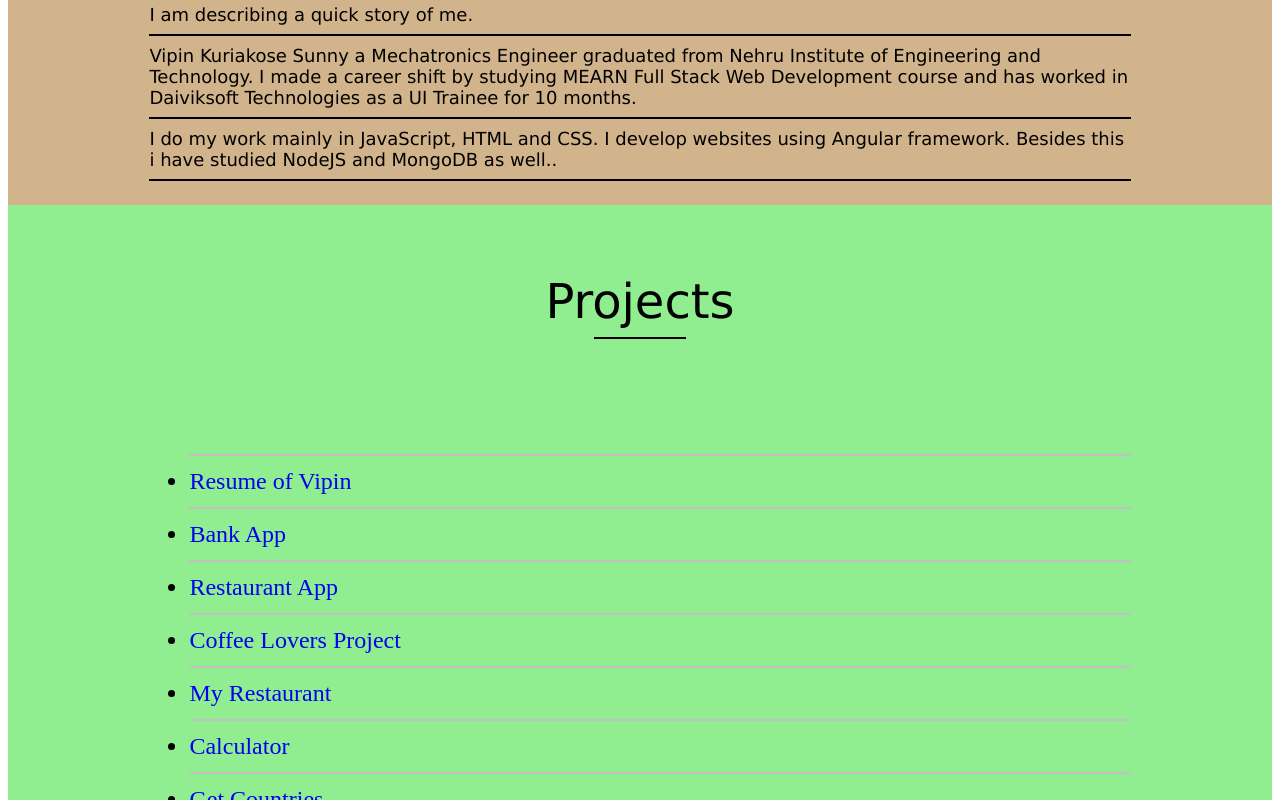
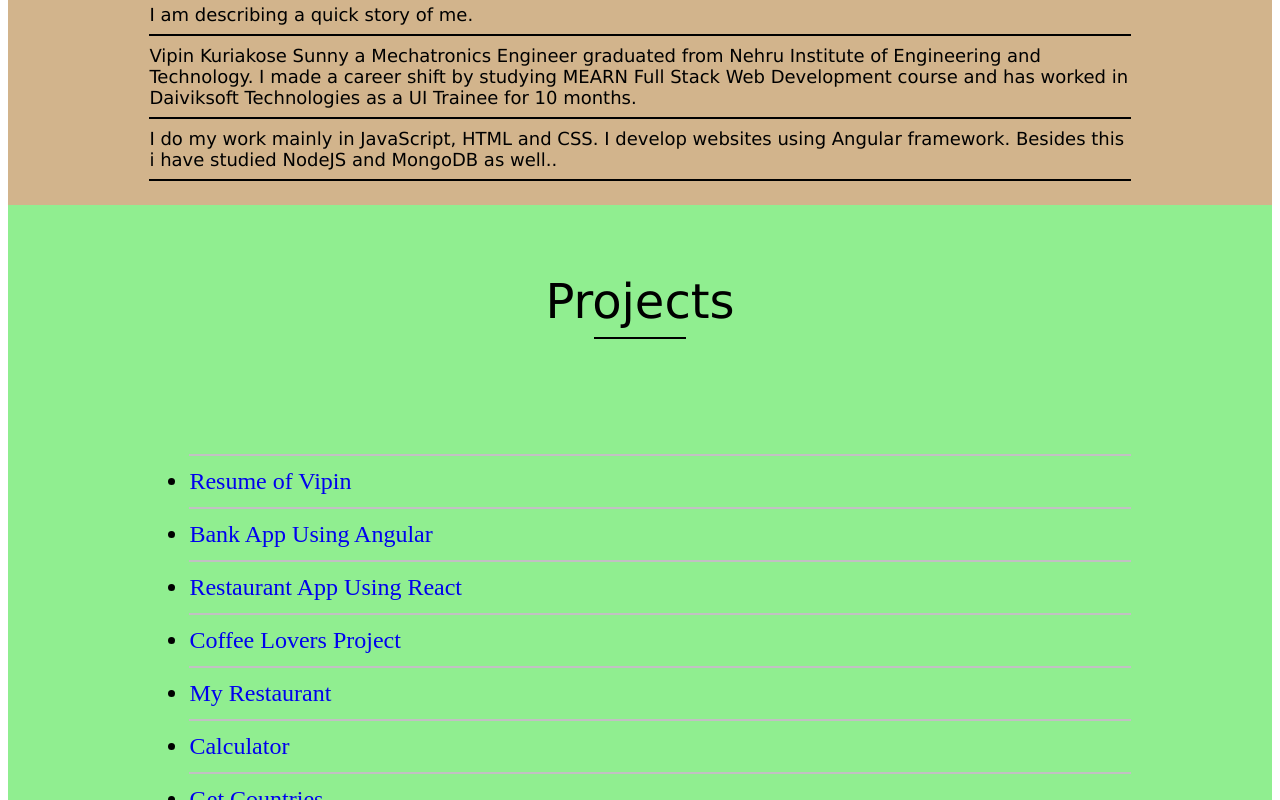
Before and after one commit to vipinsunny/Portfolionew, a plain HTML site: page index.html in a window 1280 px wide. Shown: the part 370-1170 px from the top of the page. Drawn offline with Linux system fonts and the light colour scheme.

Commit message:
renamed the project names

```diff
--- a/index.html
+++ b/index.html
@@ -223,14 +223,14 @@
 									<li>
 										<hr color="#c2c0c3">
 										<a href="https://bank-app-c2933b.netlify.app" style="text-decoration:none">
-											 Bank App
+											 Bank App Using Angular
 										</a>
 									</li>
 
 									<li>
 										<hr color="#c2c0c3">
 										<a href="https://restaurant-app-122180.netlify.app/" style="text-decoration:none">
-											 Restaurant App
+											 Restaurant App Using React
 										</a>
 									</li>
 
```
